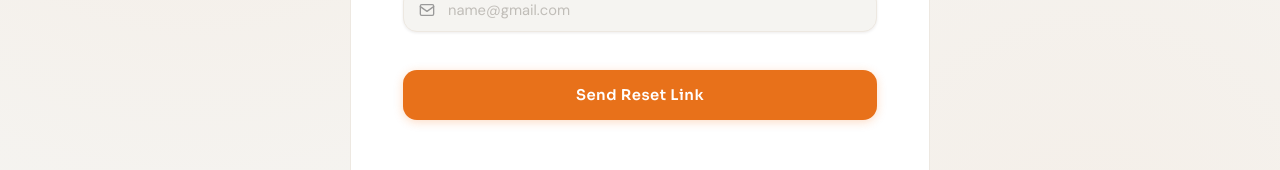
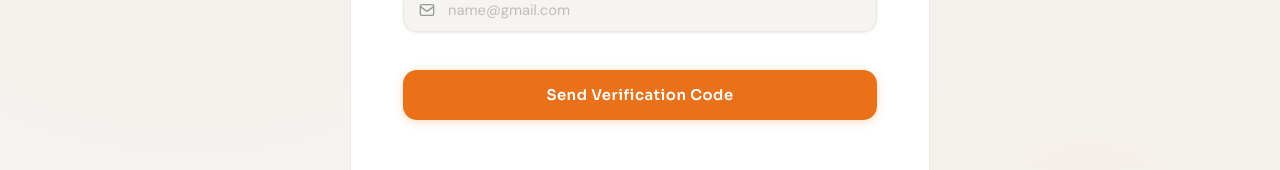
Before and after one commit to kalasamuel/ILES, a React (Vite) app in the folder frontend/iles-frontend/: page /forgot-password in a window 1280 px wide. Shown: the part 514-684 px from the top of the page. Built offline with nearby package versions, Linux system fonts and the light colour scheme; no server answers.

Commit message:
refactored ForgotPasswordPage to send verification code instead of reset instructions

```diff
--- a/frontend/iles-frontend/src/features/auth/pages/ForgotPasswordPage.jsx
+++ b/frontend/iles-frontend/src/features/auth/pages/ForgotPasswordPage.jsx
@@ -16,10 +16,10 @@ function ForgotPasswordPage() {
 
   try {
     const data = await authAPI.forgotPassword(email);
-    setMessage(data.message || 'Password reset instructions sent to your email.');
+    setMessage(data.message || 'Verification code sent to your email.');
     setMessageType('success');
   } catch (err) {
-    const msg = err?.response?.data?.error || 'Failed to send reset instructions. Please try again.';
+    const msg = err?.response?.data?.error || 'Failed to send verification code. Please try again.';
     setMessage(msg);
     setMessageType('error');
   } finally {
@@ -102,7 +102,7 @@ function ForgotPasswordPage() {
                     Sending…
                   </>
                 ) : (
-                  'Send Reset Link'
+                  'Send Verification Code'
                 )}
               </button>
             </form>
```
